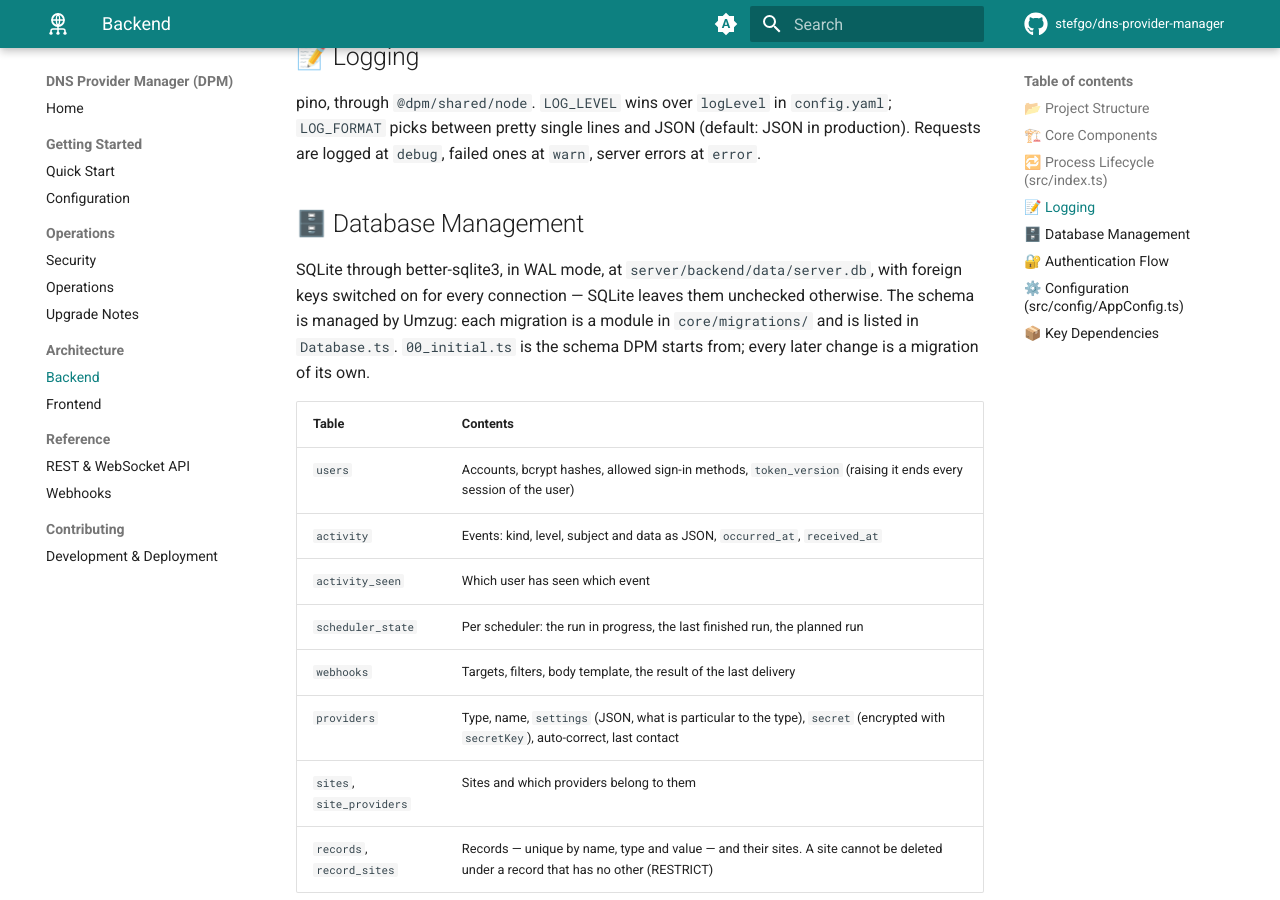
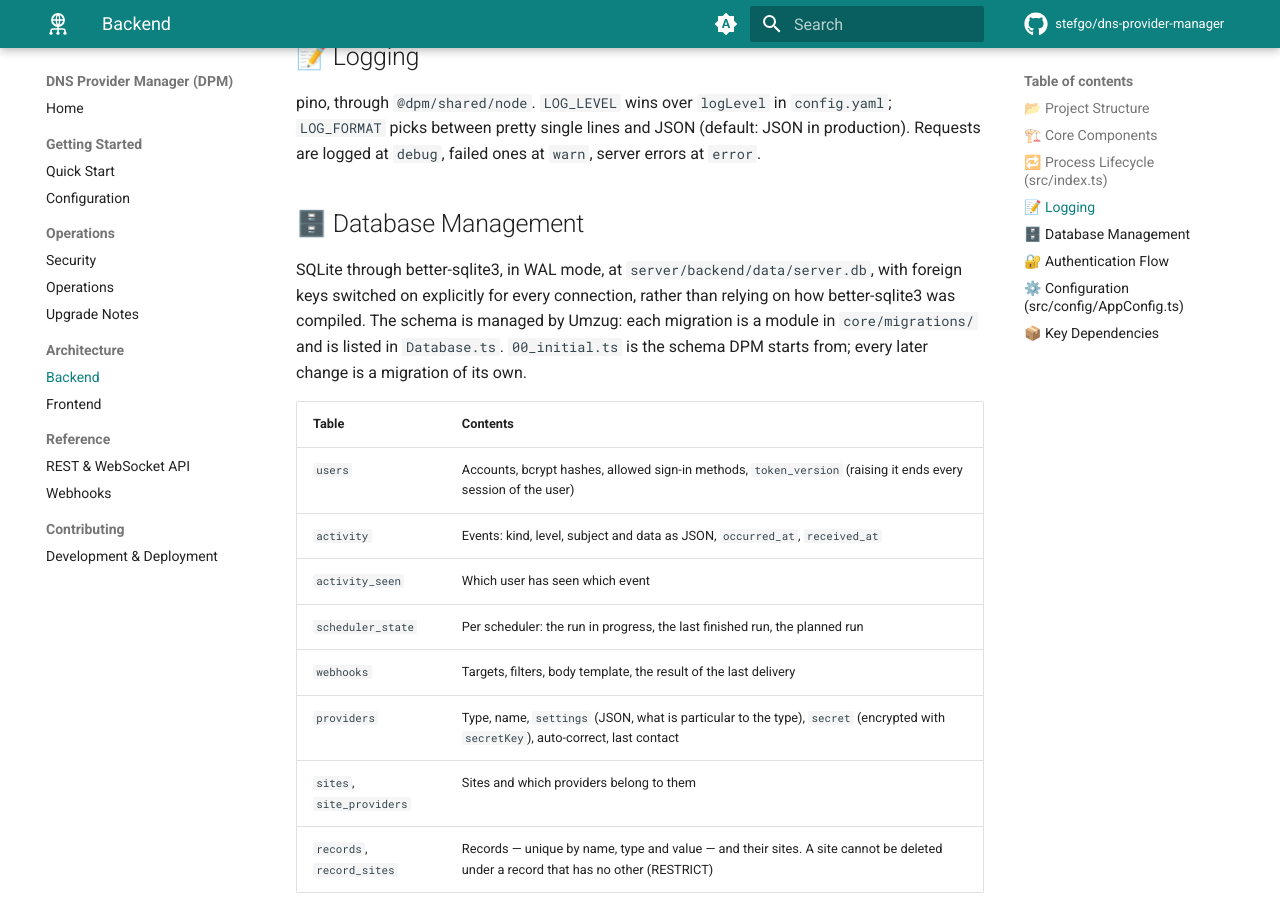
Before and after one commit to stefgo/dns-provider-manager, an MkDocs documentation site: the page built from docs/backend.md, in a window 1280 px wide and 900 px high, scrolled down 2341 px. Built offline with MkDocs 1.6.1 and Material for MkDocs 9.7.7, drawn with Linux system fonts in a browser that asks for light colours; comment, search, counter and statistics services are not loaded.

Commit message:
docs: Say why foreign keys are switched on explicitly
They were on already: better-sqlite3 is built with SQLITE_DEFAULT_FOREIGN_KEYS=1. The
previous comment claimed SQLite would otherwise leave them unchecked here.

Co-Authored-By: Claude Opus 5.5 <noreply@anthropic.com>

```diff
--- a/docs/backend.md
+++ b/docs/backend.md
@@ -106,7 +106,8 @@ Requests are logged at `debug`, failed ones at `warn`, server errors at `error`.
 ## 🗄️ Database Management
 
 SQLite through better-sqlite3, in WAL mode, at `server/backend/data/server.db`, with foreign
-keys switched on for every connection — SQLite leaves them unchecked otherwise. The schema
+keys switched on explicitly for every connection, rather than relying on how better-sqlite3 was
+compiled. The schema
 is managed by Umzug: each migration is a module in `core/migrations/` and is listed in
 `Database.ts`. `00_initial.ts` is the schema DPM starts from; every later change is a
 migration of its own.
```
Also changed, not shown: 1 other file.
